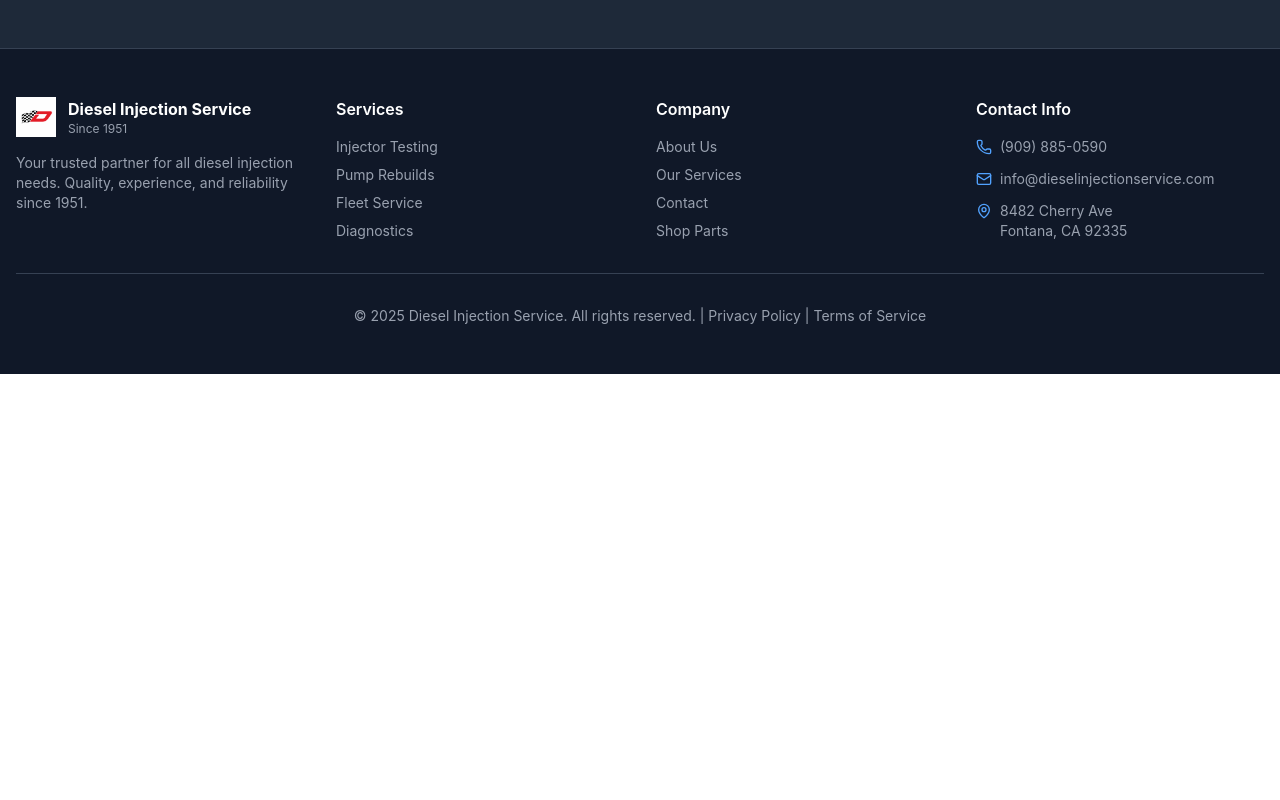
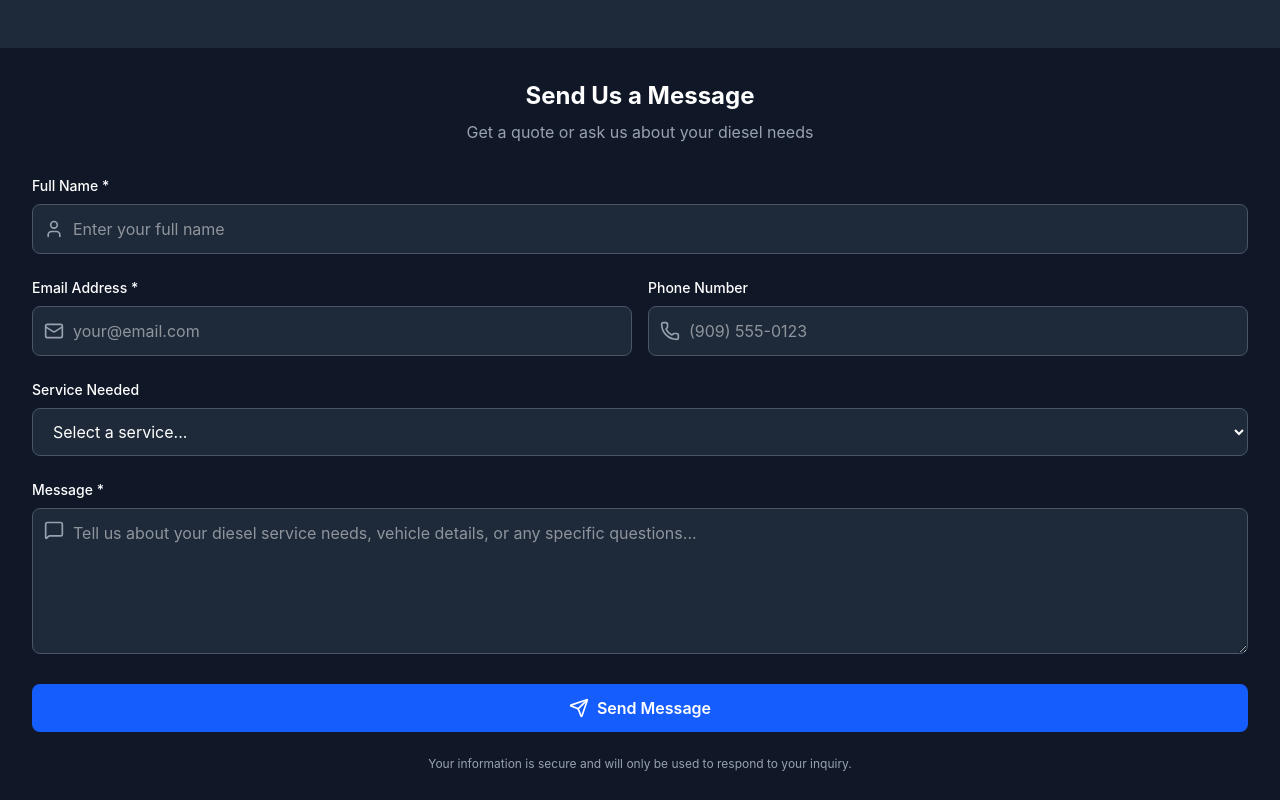
Before and after one commit to diesel-injection-service/diesel-injection-service, a React (Vite) app: page / in a window 1280 px wide. Shown: the part 2680-3480 px from the top of the page. Before the commit the page ends 3054 px from the top, so only its background shows below. Built offline with nearby package versions, Linux system fonts and the light colour scheme.

Commit message:
form added

```diff
--- a/src/App.jsx
+++ b/src/App.jsx
@@ -4,6 +4,7 @@ import Hero from './components/Hero';
 import Services from './components/Services'
 import WhyChooseUs from './components/WhyChooseUs';
 import Contact from './components/Contact';
+import Form from './components/Form';
 import Footer from './components/Footer';
 
 function App() {
@@ -15,6 +16,7 @@ function App() {
         <Services />
         <WhyChooseUs />
         <Contact />
+        <Form />
         <Footer />
       </div>
     </>
--- /dev/null
+++ b/src/components/Form.jsx
@@ -0,0 +1,216 @@
+import React, { useState } from 'react';
+import { Send, User, Mail, Phone, MessageSquare, CheckCircle, AlertCircle } from 'lucide-react';
+
+const Form = () => {
+  const [formData, setFormData] = useState({
+    name: '',
+    email: '',
+    phone: '',
+    service: '',
+    message: ''
+  });
+
+  const [isSubmitting, setIsSubmitting] = useState(false);
+  const [submitStatus, setSubmitStatus] = useState(null); // 'success', 'error', or null
+
+  const serviceOptions = [
+    'Injector Testing & Repair',
+    'Pump Rebuilds',
+    'Fleet Maintenance',
+    'Diagnostic Services',
+    'Performance Upgrades',
+    'Parts Purchase',
+    'General Inquiry'
+  ];
+
+  const handleChange = (e) => {
+    const { name, value } = e.target;
+    setFormData(prev => ({
+      ...prev,
+      [name]: value
+    }));
+  };
+
+  const handleSubmit = async (e) => {
+    e.preventDefault();
+    setIsSubmitting(true);
+    setSubmitStatus(null);
+
+    try {
+      // Simulate form submission - replace with your actual form handling logic
+      await new Promise(resolve => setTimeout(resolve, 2000));
+
+      // Here you would typically send the data to your server
+      console.log('Form submitted:', formData);
+
+      setSubmitStatus('success');
+      setFormData({
+        name: '',
+        email: '',
+        phone: '',
+        service: '',
+        message: ''
+      });
+    } catch (error) {
+      setSubmitStatus('error');
+      console.error('Form submission error:', error);
+    } finally {
+      setIsSubmitting(false);
+    }
+  };
+
+  return (
+    <div className="bg-gray-900 p-8 rounded-xl">
+      <div className="text-center mb-8">
+        <h3 className="text-2xl font-bold mb-2">Send Us a Message</h3>
+        <p className="text-gray-400">Get a quote or ask us about your diesel needs</p>
+      </div>
+
+      {/* Success/Error Messages */}
+      {submitStatus === 'success' && (
+        <div className="mb-6 p-4 bg-green-900 border border-green-600 rounded-lg flex items-center space-x-3">
+          <CheckCircle className="w-5 h-5 text-green-400" />
+          <span className="text-green-300">Thank you! Your message has been sent successfully.</span>
+        </div>
+      )}
+
+      {submitStatus === 'error' && (
+        <div className="mb-6 p-4 bg-red-900 border border-red-600 rounded-lg flex items-center space-x-3">
+          <AlertCircle className="w-5 h-5 text-red-400" />
+          <span className="text-red-300">Sorry, there was an error sending your message. Please try again.</span>
+        </div>
+      )}
+
+      <form onSubmit={handleSubmit} className="space-y-6">
+        {/* Name Field */}
+        <div>
+          <label htmlFor="name" className="block text-sm font-medium mb-2">
+            Full Name *
+          </label>
+          <div className="relative">
+            <User className="absolute left-3 top-1/2 transform -translate-y-1/2 w-5 h-5 text-gray-400" />
+            <input
+              type="text"
+              id="name"
+              name="name"
+              value={formData.name}
+              onChange={handleChange}
+              required
+              className="w-full pl-10 pr-4 py-3 bg-gray-800 border border-gray-600 rounded-lg focus:ring-2 focus:ring-blue-500 focus:border-transparent transition-colors"
+              placeholder="Enter your full name"
+            />
+          </div>
+        </div>
+
+        {/* Email and Phone Row */}
+        <div className="grid md:grid-cols-2 gap-4">
+          {/* Email Field */}
+          <div>
+            <label htmlFor="email" className="block text-sm font-medium mb-2">
+              Email Address *
+            </label>
+            <div className="relative">
+              <Mail className="absolute left-3 top-1/2 transform -translate-y-1/2 w-5 h-5 text-gray-400" />
+              <input
+                type="email"
+                id="email"
+                name="email"
+                value={formData.email}
+                onChange={handleChange}
+                required
+                className="w-full pl-10 pr-4 py-3 bg-gray-800 border border-gray-600 rounded-lg focus:ring-2 focus:ring-blue-500 focus:border-transparent transition-colors"
+                placeholder="your@email.com"
+              />
+            </div>
+          </div>
+
+          {/* Phone Field */}
+          <div>
+            <label htmlFor="phone" className="block text-sm font-medium mb-2">
+              Phone Number
+            </label>
+            <div className="relative">
+              <Phone className="absolute left-3 top-1/2 transform -translate-y-1/2 w-5 h-5 text-gray-400" />
+              <input
+                type="tel"
+                id="phone"
+                name="phone"
+                value={formData.phone}
+                onChange={handleChange}
+                className="w-full pl-10 pr-4 py-3 bg-gray-800 border border-gray-600 rounded-lg focus:ring-2 focus:ring-blue-500 focus:border-transparent transition-colors"
+                placeholder="(909) 555-0123"
+              />
+            </div>
+          </div>
+        </div>
+
+        {/* Service Type Field */}
+        <div>
+          <label htmlFor="service" className="block text-sm font-medium mb-2">
+            Service Needed
+          </label>
+          <select
+            id="service"
+            name="service"
+            value={formData.service}
+            onChange={handleChange}
+            className="w-full px-4 py-3 bg-gray-800 border border-gray-600 rounded-lg focus:ring-2 focus:ring-blue-500 focus:border-transparent transition-colors"
+          >
+            <option value="">Select a service...</option>
+            {serviceOptions.map((service, index) => (
+              <option key={index} value={service}>
+                {service}
+              </option>
+            ))}
+          </select>
+        </div>
+
+        {/* Message Field */}
+        <div>
+          <label htmlFor="message" className="block text-sm font-medium mb-2">
+            Message *
+          </label>
+          <div className="relative">
+            <MessageSquare className="absolute left-3 top-3 w-5 h-5 text-gray-400" />
+            <textarea
+              id="message"
+              name="message"
+              value={formData.message}
+              onChange={handleChange}
+              required
+              rows={5}
+              className="w-full pl-10 pr-4 py-3 bg-gray-800 border border-gray-600 rounded-lg focus:ring-2 focus:ring-blue-500 focus:border-transparent transition-colors resize-vertical"
+              placeholder="Tell us about your diesel service needs, vehicle details, or any specific questions..."
+            />
+          </div>
+        </div>
+
+        {/* Submit Button */}
+        <button
+          type="submit"
+          disabled={isSubmitting}
+          className="w-full bg-blue-600 hover:bg-blue-700 disabled:bg-gray-600 disabled:cursor-not-allowed px-6 py-3 rounded-lg font-semibold transition-colors flex items-center justify-center space-x-2"
+        >
+          {isSubmitting ? (
+            <>
+              <div className="w-5 h-5 border-2 border-white border-t-transparent rounded-full animate-spin"></div>
+              <span>Sending...</span>
+            </>
+          ) : (
+            <>
+              <Send className="w-5 h-5" />
+              <span>Send Message</span>
+            </>
+          )}
+        </button>
+
+        {/* Privacy Note */}
+        <p className="text-xs text-gray-400 text-center">
+          Your information is secure and will only be used to respond to your inquiry.
+        </p>
+      </form>
+    </div>
+  );
+};
+
+export default Form;
```
